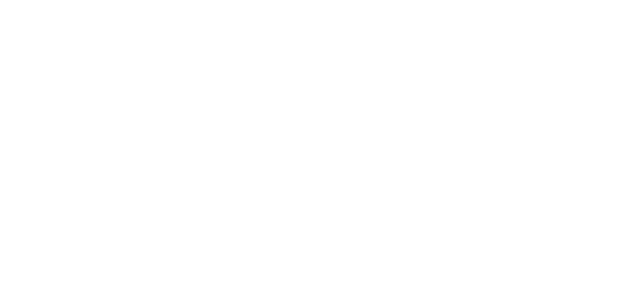
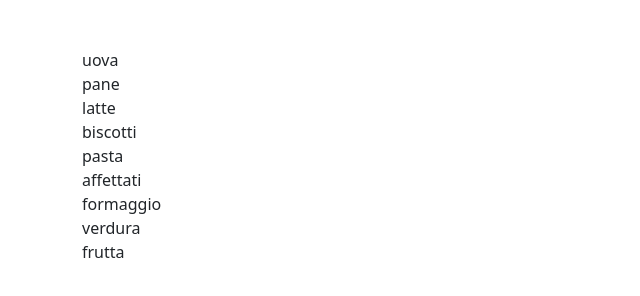
Before and after one commit to Gabridg/js-lista-spesa, a plain HTML site: page index.html in a window 1280 px wide. Shown: the whole page, without its empty margins (0-640 px from the left). Drawn offline with nearby package versions, Linux system fonts and the light colour scheme.

Commit message:
TASK COMPLETE

```diff
--- a/index.html
+++ b/index.html
@@ -15,6 +15,10 @@
 
 <body>
 
+    <div class="container mt-5">
+        <ul id="lista-spesa" class="list-unstyled">
+        </ul>
+    </div>
 
 
     <script src="js/script.js"></script>
--- a/js/script.js
+++ b/js/script.js
@@ -1 +1,45 @@
-console.log('JS OK')
+/*
+Descrizione:
+Rivediamo l’esercizio della lista della spesa visto insieme,
+ma questa volta con il ciclo while al posto del ciclo for. Facciamo
+attenzione a non dimenticare tutte le differenze implementative che il
+ciclo while ci impone, in particolare alla variabile di indice.
+Consigli:
+Potete provare a fare l'esercizio una prima volta col for e poi convertire
+piano piano in while.
+Lista della spesa (da convertire in array)
+1 Uova
+2 Pane
+3 Latte
+4 Biscotti
+5 Pasta
+6 Affettati
+7 Formaggio
+8 Verdura
+9 Frutta
+*/
+console.log('JS OK');
+
+const listItem = ["uova", "pane", "latte", "biscotti", "pasta", "affettati", "formaggio", "verdura", "frutta"];
+
+const shopList = document.getElementById('lista-spesa');
+
+
+
+// for (let i = 0; i < listItem.lenght; i++) {
+//     item += `<li> ${listItem[i]}</li>`;
+
+// }
+
+let item = '';
+
+let i = 0;
+
+while (i < listItem.length) {
+    item += `<li> ${listItem[i]}</li>`;
+    i++;
+}
+
+shopList.innerHTML = item;
+
+console.log(item);
```
